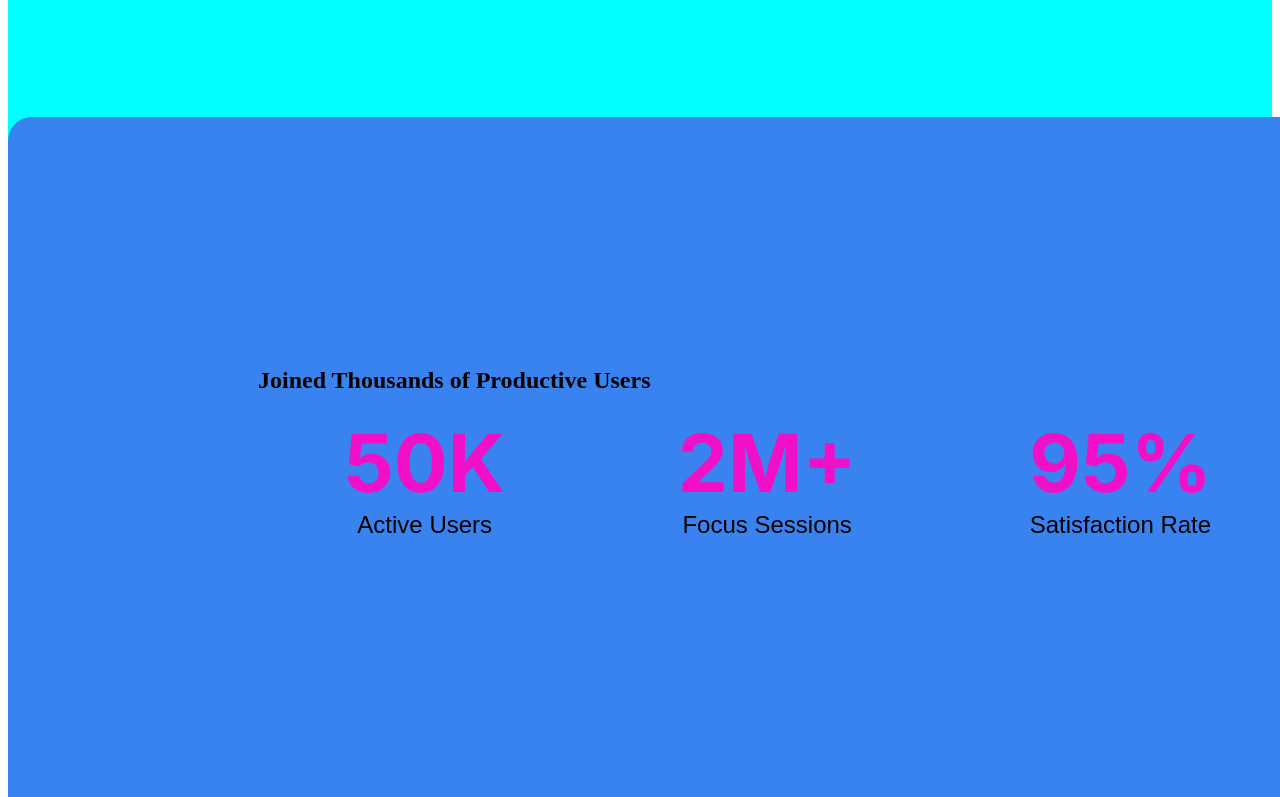
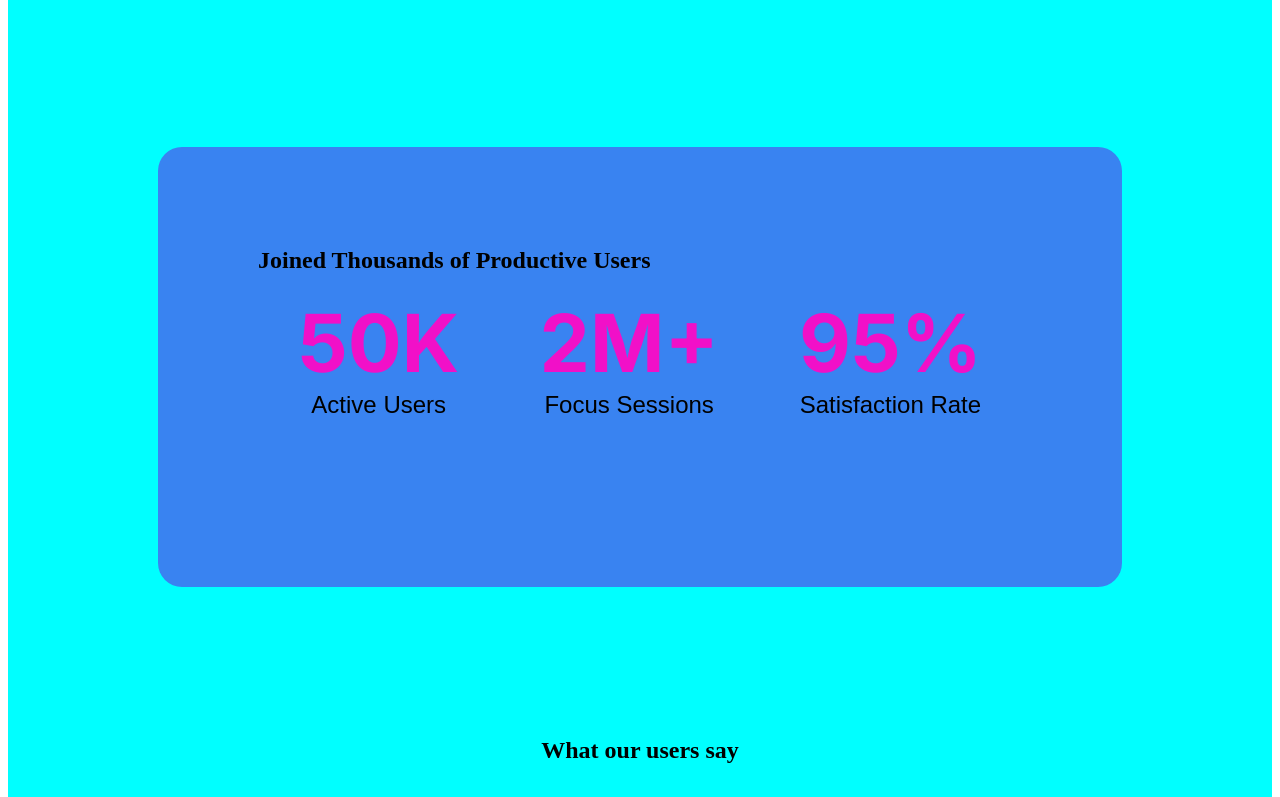
Before and after one commit to Muhiuddin2005/Workspace-PH, a plain HTML site: page index.html in a window 1280 px wide. Shown: the part 1663-2460 px from the top of the page. Drawn offline with Linux system fonts and the light colour scheme.

Commit message:
fixing data

```diff
--- a/styles.css
+++ b/styles.css
@@ -63,11 +63,13 @@ nav{
    justify-content: space-around;}
   .data{
    background-color: #3983f1;
+   margin: 150px;
    height: 340px;
-   width: 1140px;
+   width: 90%
    align-items: center;
   border-radius: 24px;
-  padding: 200px;
+  padding: 50px;
+
   }
   .number{
     color: blue;
```
